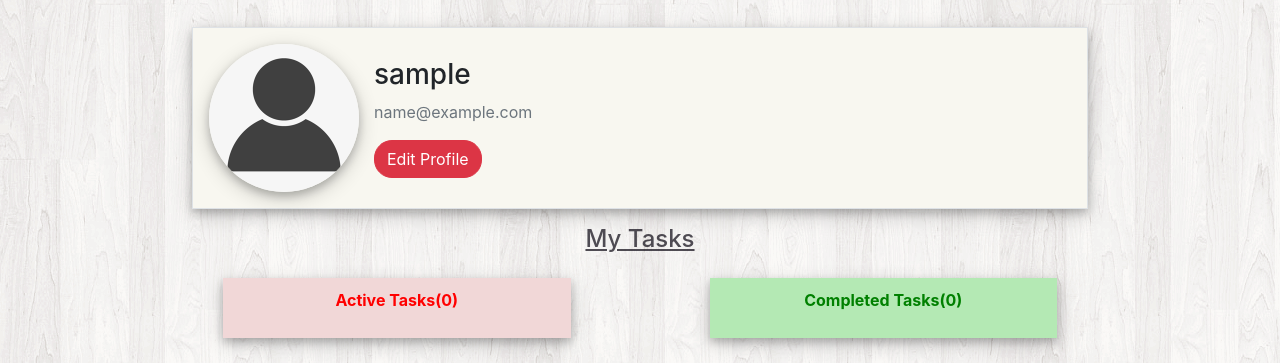
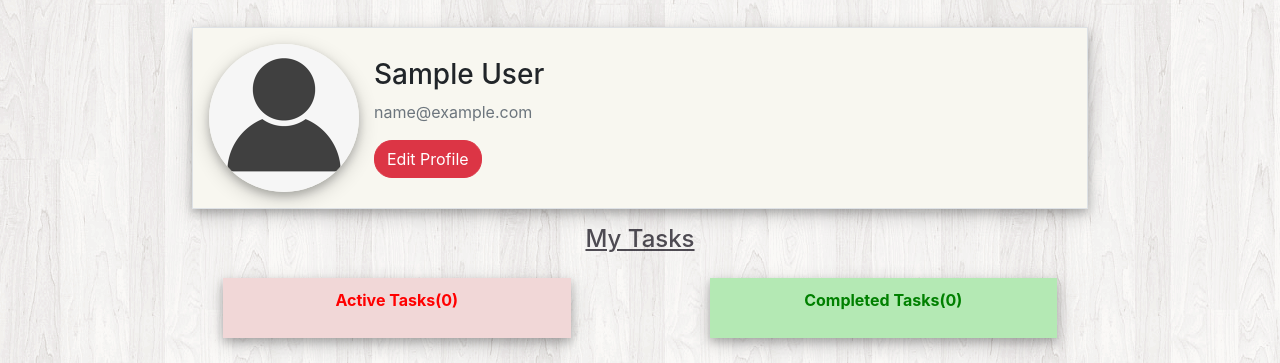
Before and after one commit to Ram-95/to_do_app, a Django app: page /profile/ in a window 1280 px wide. Shown: the part 83-446 px from the top of the page. Run offline with Django 3.2, Linux system fonts and the light colour scheme; the visitor is signed in with stand-in values (Sample User, id 1); data comes from the database, SQL or seed files in the repository; data that the repository does not hold is empty; some libraries are stand-ins or nearby versions.

Commit message:
Now Shows Name of the User in profile section

```diff
--- a/users/templates/users/profile.html
+++ b/users/templates/users/profile.html
@@ -5,7 +5,7 @@
   <div class="media border row center-block d-flex justify-content-center p-3">
     <img class="rounded-circle account-img img-responsive pull-left" src="{{ user.profile.image.url }}">
     <div class="container media-body m-auto">
-      <h3 class="account-heading">{{ user.username }}</h3>
+      <h3 class="account-heading">{{ name }}</h3>
       <p class="text-secondary">{{ user.email }}</p>
       <a href="{% url 'edit_profile' %}"><button class="btn btn-danger" style="border-radius: 18px;">Edit
           Profile</button></a>
--- a/users/views.py
+++ b/users/views.py
@@ -67,6 +67,8 @@ def profile(request):
     # Gets the Currently Logged In user
     current_user = request.user
     # print(f'Current User: {current_user.username}')
+    fname = User.objects.filter(username=current_user).first().first_name
+    lname = User.objects.filter(username=current_user).first().last_name
     context = {
         # Shows the tasks of a particular User
         # 'tasks': user.task_set.all()
@@ -74,7 +76,8 @@ def profile(request):
         'tasks': current_user.task_set.all(),
         'active_count': Task.objects.filter(author=current_user, is_checked=False).count(),
         'completed_count': Task.objects.filter(author=current_user, is_checked=True).count(),
-        'title': current_user
+        'title': current_user,
+        'name': fname + ' ' + lname
 
     }
 
```
Also changed, not shown: Tasks.JPG.
